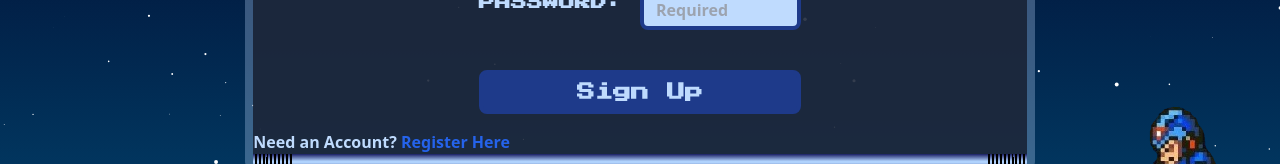
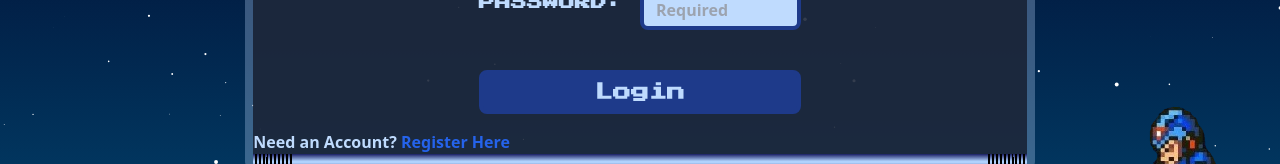
Before and after one commit to write2cmdg/megaman-database, a React (Vite) app: page /login in a window 1280 px wide. Shown: the part 413-577 px from the top of the page. Built offline with nearby package versions, Linux system fonts and the light colour scheme.

Commit message:
added login function ality

```diff
--- /dev/null
+++ b/src/hooks/useLogin.jsx
@@ -0,0 +1,36 @@
+import { useState } from "react";
+import { useAuthContext } from './useAuthContext';
+import axios from 'axios';
+
+export const useLogin = () => {
+    const [error, setError] = useState(null)
+    const [isLoading, setIsLoading] = useState(null)
+    const { dispatch } = useAuthContext()
+
+    const login = async (email, password) => {
+        setIsLoading(true)
+        setError(null)
+
+        try {
+            const response = await axios.post('http://localhost:4000/login', {
+                email,
+                password
+            });
+
+            const json = response.data;
+
+            //save user to local storage
+            localStorage.setItem('user', JSON.stringify(json));
+
+            //update Auth context
+            dispatch({type: 'LOGIN', payload: json});
+
+            setIsLoading(false);
+        } catch (error) {
+            setIsLoading(false);
+            setError(error.message);
+        }
+    }
+
+    return { login, isLoading, error }
+}
--- a/src/pages/Login.jsx
+++ b/src/pages/Login.jsx
@@ -1,15 +1,17 @@
 import React, { useState } from 'react'
 import { Form, Link } from 'react-router-dom'
 import Separator from '../components/Separator'
+import { useLogin } from '../hooks/useLogin'
 
 const Login = () => {
 
   const [ email, setEmail] = useState('')
   const [ password, setPassword] = useState('')
+  const {login, error, isLoading} = useLogin()
 
   const handleSubmit = async (e) => {
     e.preventDefault()
-    console.log(email, password)
+    await login(email, password)
   }
 
   return (
@@ -36,7 +38,9 @@ const Login = () => {
             <input className='w-1/2 pl-3 bg-blue-200 text-blue-900 capitalize border-blue-900 border-4 p-1 rounded-lg' type="password" name="password" id="password" placeholder='Required'  onChange={(e) => setPassword(e.target.value)} value={password} />
           </div>
 
-          <button className="uppercase mt-8 font-press-start text-lg hover:text-yellow-200 hover:bg-red-800 hover:border-red-900 text-blue-200 capitalize bg-blue-900 my-2 border-blue-900 border-4 p-1 rounded-lg">sign up</button>
+          <button disabled={isLoading}  className="uppercase mt-8 font-press-start text-lg hover:text-yellow-200 hover:bg-red-800 hover:border-red-900 text-blue-200 capitalize bg-blue-900 my-2 border-blue-900 border-4 p-1 rounded-lg">Login</button>
+
+          {error && <div>{error}</div>}
 
 
           </Form>
```
